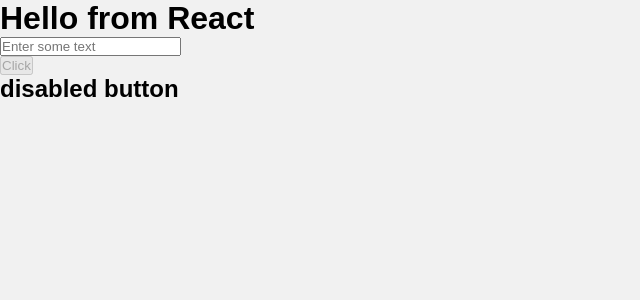
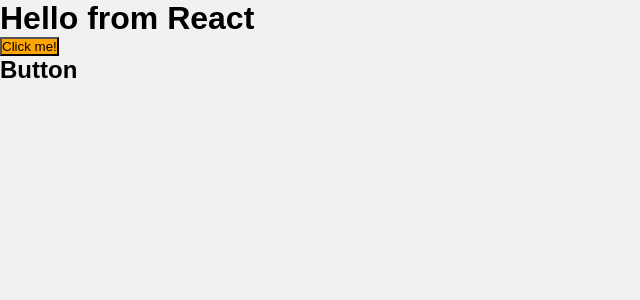
Before and after one commit to Yuliia9719/__react, a React (Vite) app: page / in a window 1280 px wide. Shown: the top 300 px of the page, without its empty margins (0-640 px from the left). Built offline with nearby package versions, Linux system fonts and the light colour scheme.

Commit message:
added useSatate to the button

```diff
--- a/src/App.jsx
+++ b/src/App.jsx
@@ -1,12 +1,11 @@
 import Button from "./components/button";
-import Input from "./components/input";
 
 const App = () => {
   return (
     <div>
       <h1>Hello from React</h1>
-      <Input />
-      <Button />
+
+      <Button initialButtonText="Click me!" initialButtonColor="orange" />
     </div>
   );
 };
--- a/src/components/button.jsx
+++ b/src/components/button.jsx
@@ -1,10 +1,17 @@
-const Button = props => {
+import React, { useState } from "react";
+const Button = ({ initialButtonText, initialButtonColor }) => {
+  const [buttonText, setButtonText] = useState(initialButtonText);
+  const [buttonColor, setButtonColor] = React.useState(initialButtonColor);
+
+  const onClickHandler = () => {
+    setButtonText("You clicked me!"), setButtonColor("btn-info");
+  };
   return (
     <div>
-      <button type="button" disabled>
-        Click
+      <button type="button" onClick={onClickHandler} className={buttonColor}>
+        {buttonText}
       </button>
-      <h2>disabled button </h2>
+      <h2>Button</h2>
     </div>
   );
 };
--- a/src/components/input.jsx
+++ /dev/null
@@ -1,9 +0,0 @@
-const Input = props => {
-  return (
-    <div>
-      <input type="text" placeholder="Enter some text" required />
-    </div>
-  );
-};
-
-export default Input;
--- a/src/index.css
+++ b/src/index.css
@@ -8,3 +8,11 @@
   font-family: sans-serif;
   background: #f1f1f1;
 }
+
+button {
+  background-color: orange;
+}
+
+.btn-info {
+  background-color: yellow;
+}
```
